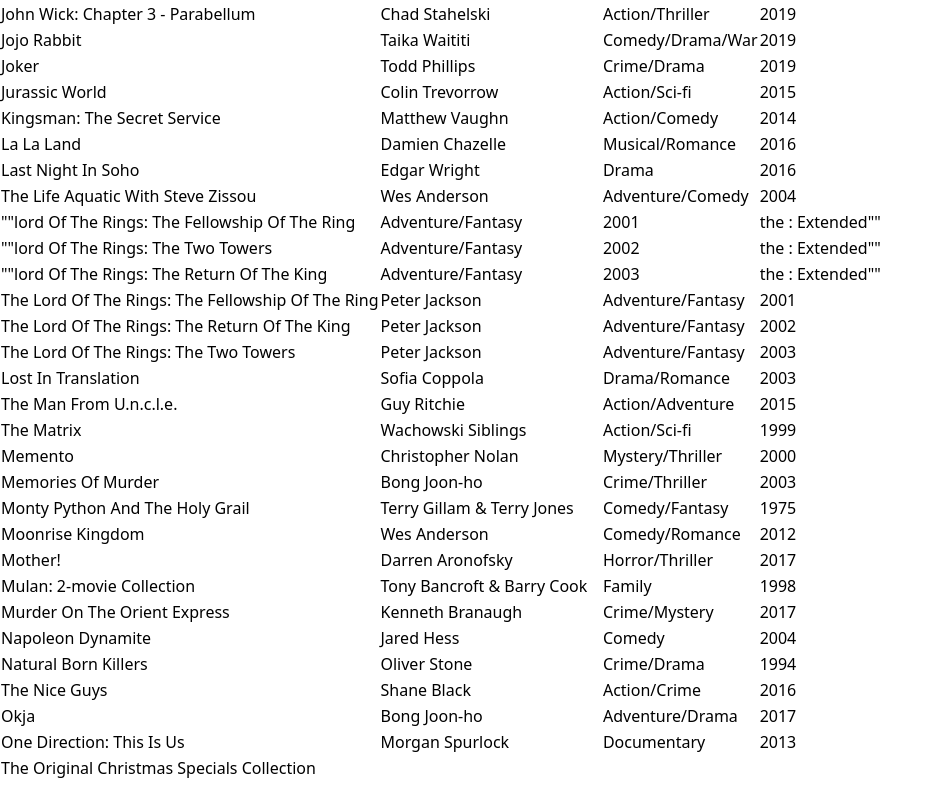
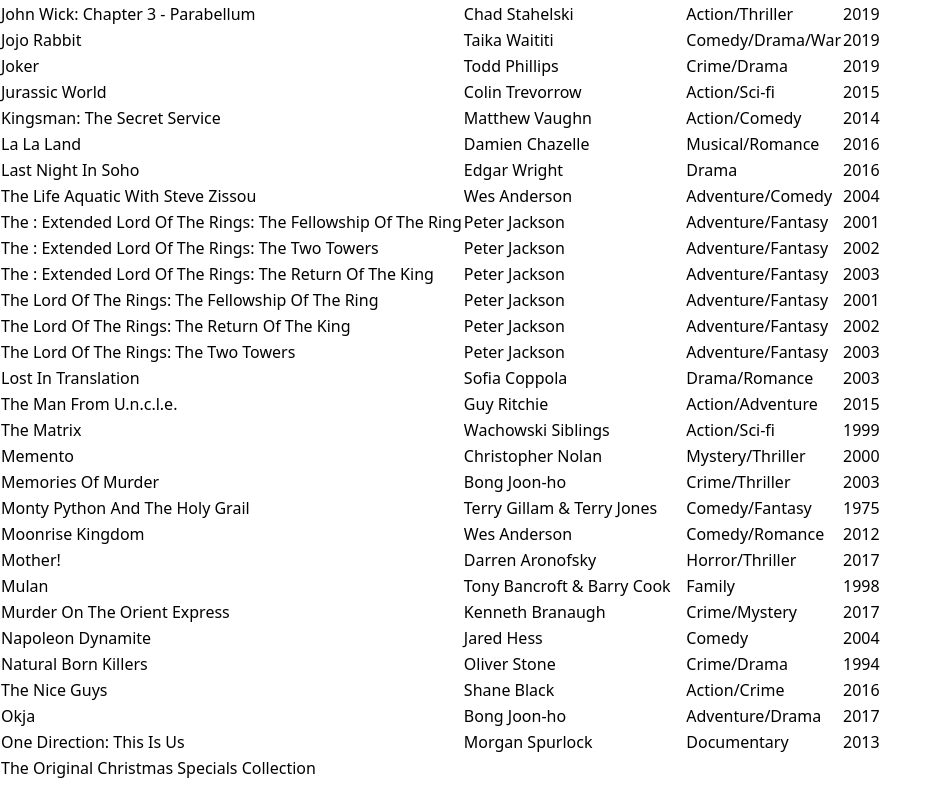
Before and after one commit to codonahoe/gabi-app, an Angular app: page /movies in a window 1280 px wide. Shown: the part 3353-4139 px from the top of the page, without its empty margins (0-943 px from the left). Built offline with nearby package versions, Linux system fonts and the light colour scheme.

Commit message:
added more constraints to formatting

```diff
--- a/src/app/movie-details/movie-details.component.ts
+++ b/src/app/movie-details/movie-details.component.ts
@@ -34,9 +34,26 @@
   previousMovie(){
     for(let i = 0; i < this.movieService.movies.length; i++){
       if(this.movie?.movieNumber === this.movieService.movies[i].movieNumber){
+        console.log(this.movieService.movies[i - 1].movieName)
         this.movieService.getMovieData(this.movieService.movies[i - 1].movieName)
         .subscribe((d) => {
           if(!this.movieService.selectedMovie) return;
+          if(!d.Ratings[1]){
+            const movie:Movie = {
+              movieName:d.Title,
+              director:d.Director,
+              date:d.Year,
+              movieNumber:this.movieService.selectedMovie?.movieNumber,
+              genre:d.Genre,
+              mainCast:d.Actors,
+              dvdType:this.movieService.selectedMovie.dvdType,
+              rating:d.Ratings[0].Value,
+              poster:d.Poster,
+              plot:d.Plot,
+            }
+            this.movieService.emitMovie.next(movie);
+          }
+          else{
             const movie:Movie = {
             movieName:d.Title,
             director:d.Director,
@@ -49,7 +66,8 @@
             poster:d.Poster,
             plot:d.Plot,
           }
-        this.movieService.emitMovie.next(movie);
+          this.movieService.emitMovie.next(movie);
+        }
       })
       break;
       }
@@ -58,6 +76,8 @@
   nextMovie(){
     for(let i = 0; i < this.movieService.movies.length; i++){
       if(this.movie?.movieNumber === this.movieService.movies[i].movieNumber){
+        console.log(this.movieService.movies)
+        console.log(this.movieService.movies[i + 1].movieName)
         this.movieService.getMovieData(this.movieService.movies[i + 1].movieName)
         .subscribe((d) => {
           if(!this.movieService.selectedMovie) return;
--- a/src/app/movies.service.ts
+++ b/src/app/movies.service.ts
@@ -24,8 +24,7 @@
         for(let i = 1; i < csvToRowArray.length - 1; i++){
           let row = csvToRowArray[i].split(",");
           if(row[1] === '') continue;
-          if(row[2] ===  ' the""' || row[2] === ' the : Extended"' || row[2] === ' the "'){
-
+          if(row[2] ===  ' the""' || row[2] === ' the : Extended""' || row[2] === ' the "'){
             row[1] = row[1].replace(/"/g,"");
             row[2] = row[2].replace(/"/g," ");
 
```
Also changed, not shown: src/assets/FIlm Library.GV.csv.
